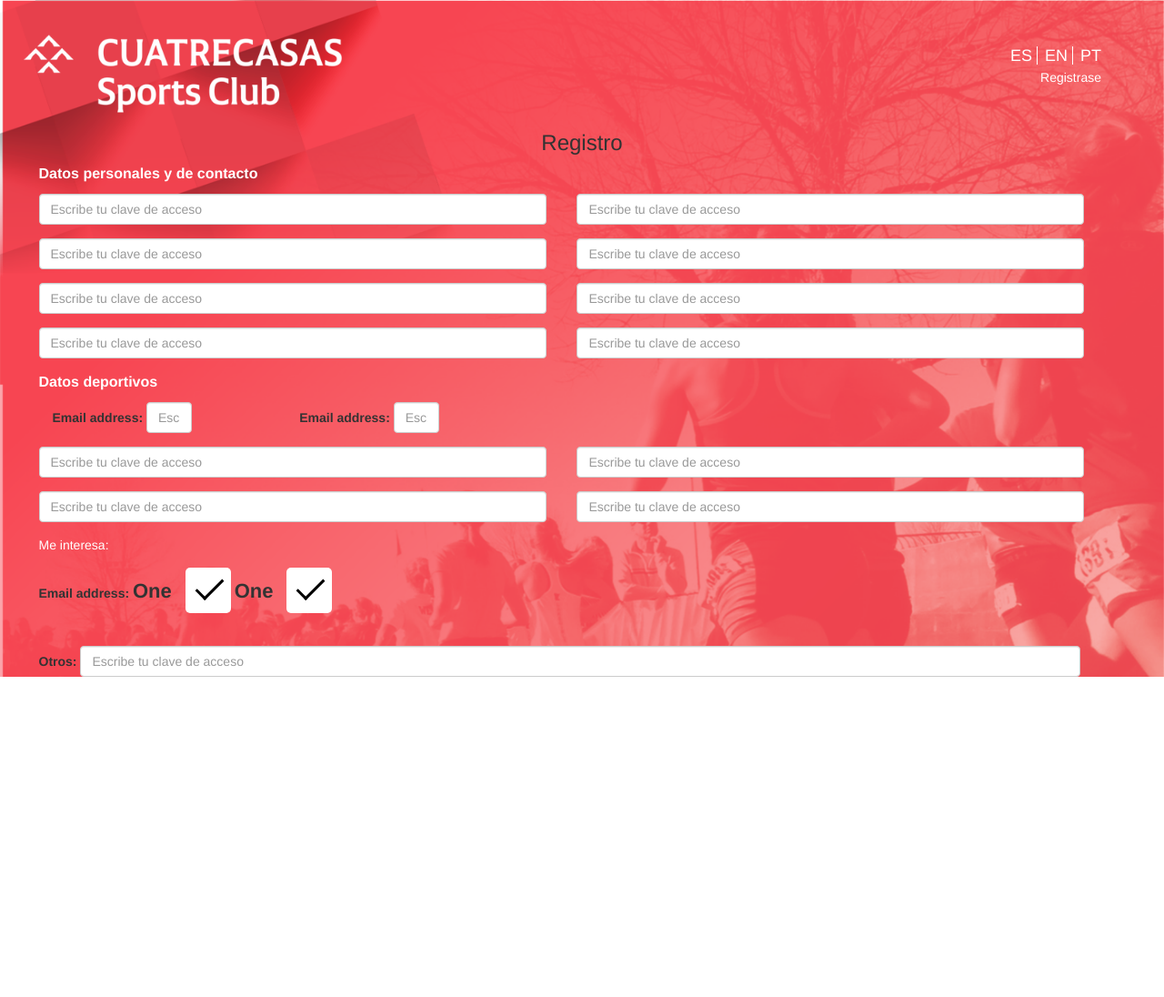
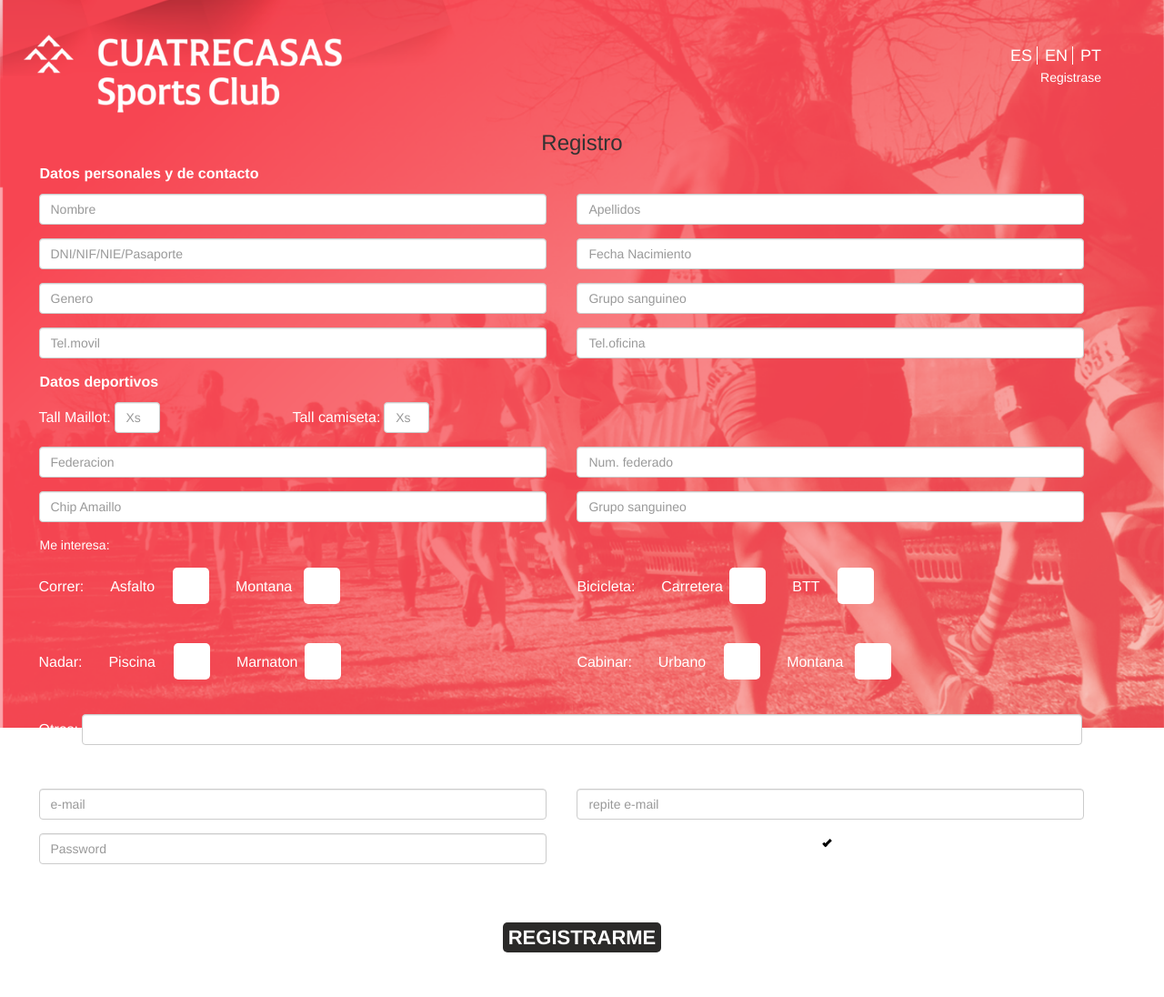
Before and after one commit to eteks/trecasa, a Django app: page /register/ in a window 1280 px wide. Shown: the whole page at 91% size. Before the commit the page ends 744 px from the top, so only its background shows below. Run offline with Django 3.2, Linux system fonts and the light colour scheme; some libraries are stand-ins or nearby versions.

Commit message:
page 2 completed to commit

```diff
--- a/cuatrecasas/master/templates/register.html
+++ b/cuatrecasas/master/templates/register.html
@@ -39,85 +39,145 @@
                        <div class="">
                             <div class="half_content">
                                 <div class="form-group">
-                                  <input type="email"  class="form-control" id="formGroupExampleInput" placeholder="Escribe tu clave de acceso">
+                                  <input type="text"  class="form-control" id="formGroupExampleInput" placeholder="Nombre">
                                 </div>
                                 <div class="form-group">
-                                  <input type="email"  class="form-control" id="formGroupExampleInput" placeholder="Escribe tu clave de acceso">
+                                  <input type="text"  class="form-control" id="formGroupExampleInput" placeholder="DNI/NIF/NIE/Pasaporte">
                                 </div>
                                 <div class="form-group">
-                                  <input type="email"  class="form-control" id="formGroupExampleInput" placeholder="Escribe tu clave de acceso">
+                                  <input type="text"  class="form-control" id="formGroupExampleInput" placeholder="Genero">
                                 </div>
                                 <div class="form-group">
-                                  <input type="email"  class="form-control" id="formGroupExampleInput" placeholder="Escribe tu clave de acceso">
+                                  <input type="text"  class="form-control" id="formGroupExampleInput" placeholder="Tel.movil">
                                 </div>
                                 </div> <!-- half_content ends -->
                                 <div class="half_content">
                                 <div class="form-group">
-                                  <input type="email"  class="form-control" id="formGroupExampleInput" placeholder="Escribe tu clave de acceso">
+                                  <input type="text"  class="form-control" id="formGroupExampleInput" placeholder="Apellidos">
                                 </div>
                                 <div class="form-group">
-                                  <input type="email"  class="form-control" id="formGroupExampleInput" placeholder="Escribe tu clave de acceso">
+                                  <input type="email"  class="form-control" id="formGroupExampleInput" placeholder="Fecha Nacimiento">
                                 </div>
                                 <div class="form-group">
-                                  <input type="email"  class="form-control" id="formGroupExampleInput" placeholder="Escribe tu clave de acceso">
+                                  <input type="text"  class="form-control" id="formGroupExampleInput" placeholder="Grupo sanguineo">
                                 </div>
                                 <div class="form-group">
-                                  <input type="email"  class="form-control" id="formGroupExampleInput" placeholder="Escribe tu clave de acceso">
+                                  <input type="text"  class="form-control" id="formGroupExampleInput" placeholder="Tel.oficina">
                                 </div>
                             </div> <!-- half_content ends -->
                                 <div>
                                     <p class="form_subhead">Datos deportivos</p>
                                 </div>
                                 <div>
-                                    <div class="half_content">
+                                    <div class="half_content_nopad">
                                         <div class="form-group tiny_input half_content">
-                                            <label for="email">Email address:</label>
-                                            <input type="email"  class="form-control" id="formGroupExampleInput" placeholder="Escribe tu clave de acceso">
+                                            <label for="">Tall Maillot:</label>
+                                            <input type="text"  class="form-control" id="formGroupExampleInput" placeholder="Xs">
                                         </div>
                                         <div class="form-group tiny_input half_content">
-                                            <label for="email">Email address:</label>
-                                            <input type="email"  class="form-control" id="formGroupExampleInput" placeholder="Escribe tu clave de acceso">
+                                            <label for="">Tall camiseta:</label>
+                                            <input type="text"  class="form-control" id="formGroupExampleInput" placeholder="Xs">
                                         </div>
                                     </div>
                                 </div>
                                 <div class="half_content">
                                     <div class="form-group">
-                                      <input type="email"  class="form-control" id="formGroupExampleInput" placeholder="Escribe tu clave de acceso">
+                                      <input type="text"  class="form-control" id="formGroupExampleInput" placeholder="Federacion">
                                     </div>
                                     <div class="form-group">
-                                      <input type="email"  class="form-control" id="formGroupExampleInput" placeholder="Escribe tu clave de acceso">
+                                      <input type="text"  class="form-control" id="formGroupExampleInput" placeholder="Chip Amaillo">
                                     </div>
                                 </div> <!-- half_content ends -->
                                 <div class="half_content">
                                     <div class="form-group">
-                                      <input type="email"  class="form-control" id="formGroupExampleInput" placeholder="Escribe tu clave de acceso">
+                                      <input type="text"  class="form-control" id="formGroupExampleInput" placeholder="Num. federado">
                                     </div>
                                     <div class="form-group">
-                                      <input type="email"  class="form-control" id="formGroupExampleInput" placeholder="Escribe tu clave de acceso">
+                                      <input type="text"  class="form-control" id="formGroupExampleInput" placeholder="Grupo sanguineo">
                                     </div>
                             </div> <!-- half_content ends -->
                             <div>
                                 <p class="">Me interesa:</p>
                             </div>
                             <div class="form-group full_input half_content">
-                                <label for="email">Email address:</label>
-                                <label class="containers">One
-                                    <input type="checkbox" checked="checked">
+                                <label for="">Correr:</label>
+                                <label class="containers">Asfalto
+                                    <input type="checkbox">
                                     <span class="checkmark"></span>
                                 </label>
-                                <label class="containers">One
-                                  <input type="checkbox" checked="checked">
+                                <label class="containers">Montana
+                                  <input type="checkbox">
+                                  <span class="checkmark"></span>
+                                </label>
+                            </div>
+                            <div class="form-group full_input half_content">
+                                <label for="">Bicicleta:</label>
+                                <label class="containers">Carretera
+                                    <input type="checkbox">
+                                    <span class="checkmark"></span>
+                                </label>
+                                <label class="containers">BTT
+                                  <input type="checkbox">
+                                  <span class="checkmark"></span>
+                                </label>
+                            </div>
+                            <div class="form-group full_input half_content">
+                                <label for="">Nadar:</label>
+                                <label class="containers">Piscina
+                                    <input type="checkbox">
+                                    <span class="checkmark"></span>
+                                </label>
+                                <label class="containers">Marnaton
+                                  <input type="checkbox">
+                                  <span class="checkmark"></span>
+                                </label>
+                            </div>
+                            <div class="form-group full_input half_content">
+                                <label for="">Cabinar:</label>
+                                <label class="containers">Urbano
+                                    <input type="checkbox">
+                                    <span class="checkmark"></span>
+                                </label>
+                                <label class="containers">Montana
+                                  <input type="checkbox">
                                   <span class="checkmark"></span>
                                 </label>
                             </div>
 
                             <div>
                                 <div class="form-group full_input">
-                                    <label for="email">Otros:</label>
-                                    <input type="email"  class="form-control" id="formGroupExampleInput" placeholder="Escribe tu clave de acceso">
+                                    <label for="">Otros:</label>
+                                    <input type="text"  class="form-control" id="formGroupExampleInput" placeholder="">
                                 </div>
 
                             </div>
+                            <div>
+                                    <p class="form_subhead">Datos deportivos</p>
+                                </div>
+                            <div class="half_content">
+                                <div class="form-group">
+                                  <input type="email"  class="form-control" id="formGroupExampleInput" placeholder="e-mail">
+                                </div>
+                                <div class="form-group">
+                                  <input type="password"  class="form-control" id="formGroupExampleInput" placeholder="Password">
+                                </div>
+                                </div> <!-- half_content ends -->
+                                <div class="half_content">
+                                <div class="form-group">
+                                  <input type="email"  class="form-control" id="formGroupExampleInput" placeholder="repite e-mail">
+                                </div>
+                                <div class="small_check">
+                                <label class="contain">Accepto las condiciones de uso politica de privacidad
+                                  <input type="checkbox" checked="checked">
+                                  <span class="checkmarked"></span>
+                                </label>
+                                </div>
+                            </div> <!-- half_content ends -->
+                            <div class="reg_pad text-center">
+                                <button type="submit" class="reg_button"><strong>REGISTRARME</strong></button>
+                            </div>
+
+
 
                                 <!-- <button type="submit" class="btn login_button center_block"><strong>ACCEDER</strong></button>
                                 <a  href="#" class="log_link"><strong>Recorder clave de acceso</strong></a> -->
--- a/cuatrecasas/static/css/style.css
+++ b/cuatrecasas/static/css/style.css
@@ -1,6 +1,6 @@
 body, html
 {
-
+    height: 100%;
 }
 .log_header
 {
@@ -16,7 +16,7 @@
     /*width:100%;
     text-align:center;
     /*height: 100vh;*/
-    /*background-position: center;*/
+    background-position: center;
     background-size: cover;
     height: 100%;
 }
@@ -55,8 +55,14 @@
 /*FORM*/
 form p
 {
-    padding-left: 15px;
+    padding-left: 16px;
     color: white;
+}
+form label
+{
+    color: white;
+    font-weight: normal;
+    font-size: 16px;
 }
 .form_subhead
 {
@@ -103,6 +109,13 @@
     vertical-align: top;
     padding: 0px 15px;
 }
+.half_content_nopad
+{
+    width: 48%;
+    display: inline-block;
+    vertical-align: top;
+    padding: 0px 15px 0px 0px;
+}
 .content_container
 {
     max-width: 1225px;
@@ -124,21 +137,40 @@
    display: inline-block;
 
 }
+.reg_button
+{
+  background-color: #2b2a29;
+  color: #fff;
+  border: 0;
+  font-size: 22px;
+  border-radius: 5px;
+}
+.reg_button:hover
+{
+    color: #fff;
+}
+.reg_pad
+{
+    padding: 4% 0;
+}
 /*CUstomized check box*/
 .containers {
     display: inline-block;
     position: relative;
-    padding-right: 65px;
+    padding-right: 60px;
+    padding-left: 25px;
     margin-bottom: 30px;
     margin-top: 15px;
     cursor: pointer;
-    font-size: 22px;
+    font-size: 16px;
     -webkit-user-select: none;
     -moz-user-select: none;
     -ms-user-select: none;
     user-select: none;
-    max-width: 125px;
+    max-width: 140px;
     text-align: right;
+    color: #fff;
+    font-weight: normal;
 }
 /* Hide the browser's default checkbox */
 .containers input {
@@ -152,8 +184,8 @@
     position: absolute;
     top: -10px;
     right: 0;
-    height: 50px;
-    width: 50px;
+    height: 40px;
+    width: 40px;
     background-color: #fff;
     border-radius: 5px;
 }
@@ -182,8 +214,8 @@
 
 /* Style the checkmark/indicator */
 .containers .checkmark:after {
-    left: 19px;
-    top: 5px;
+    left: 12px;
+    top: 0px;
     width: 15px;
     height: 30px;
     border: solid #000;
@@ -193,6 +225,81 @@
     transform: rotate(45deg);
 }
 /*Check box ends*/
+/*Checkbox smal*/
+ /* Customize the label (the container) */
+.contain {
+  display: block;
+  position: relative;
+  padding-left: 35px;
+  padding-top: 5px;
+  margin-bottom: 12px;
+  cursor: pointer;
+  font-size: 11px;
+  -webkit-user-select: none;
+  -moz-user-select: none;
+  -ms-user-select: none;
+  user-select: none;
+}
+
+/* Hide the browser's default checkbox */
+.contain input {
+  position: absolute;
+  opacity: 0;
+  cursor: pointer;
+}
+
+/* Create a custom checkbox */
+.checkmarked {
+  position: absolute;
+  top: 0;
+  left: 0;
+  height: 25px;
+  width: 25px;
+  background-color: #eee;
+  border-radius: 5px;
+}
+
+/* On mouse-over, add a grey background color */
+.contain:hover input ~ .checkmarked {
+  background-color: #ccc;
+}
+
+/* When the checkbox is checked, add a blue background */
+.contain input:checked ~ .checkmarked {
+  background-color: #fff;
+}
+
+/* Create the checkmark/indicator (hidden when not checked) */
+.checkmarked:after {
+  content: "";
+  position: absolute;
+  display: none;
+}
+
+/* Show the checkmark when checked */
+.contain input:checked ~ .checkmarked:after {
+  display: block;
+}
+
+/* Style the checkmark/indicator */
+.contain .checkmarked:after {
+  left: 9px;
+  top: 5px;
+  width: 5px;
+  height: 10px;
+  border: solid #000;
+  border-width: 0 3px 3px 0;
+  -webkit-transform: rotate(45deg);
+  -ms-transform: rotate(45deg);
+  transform: rotate(45deg);
+}
+.small_check
+{
+    text-align: right;
+    max-width: 330px;
+    float: right;
+}
+/*Checkbox small ends*/
 /****************************
     actividades
 
```
